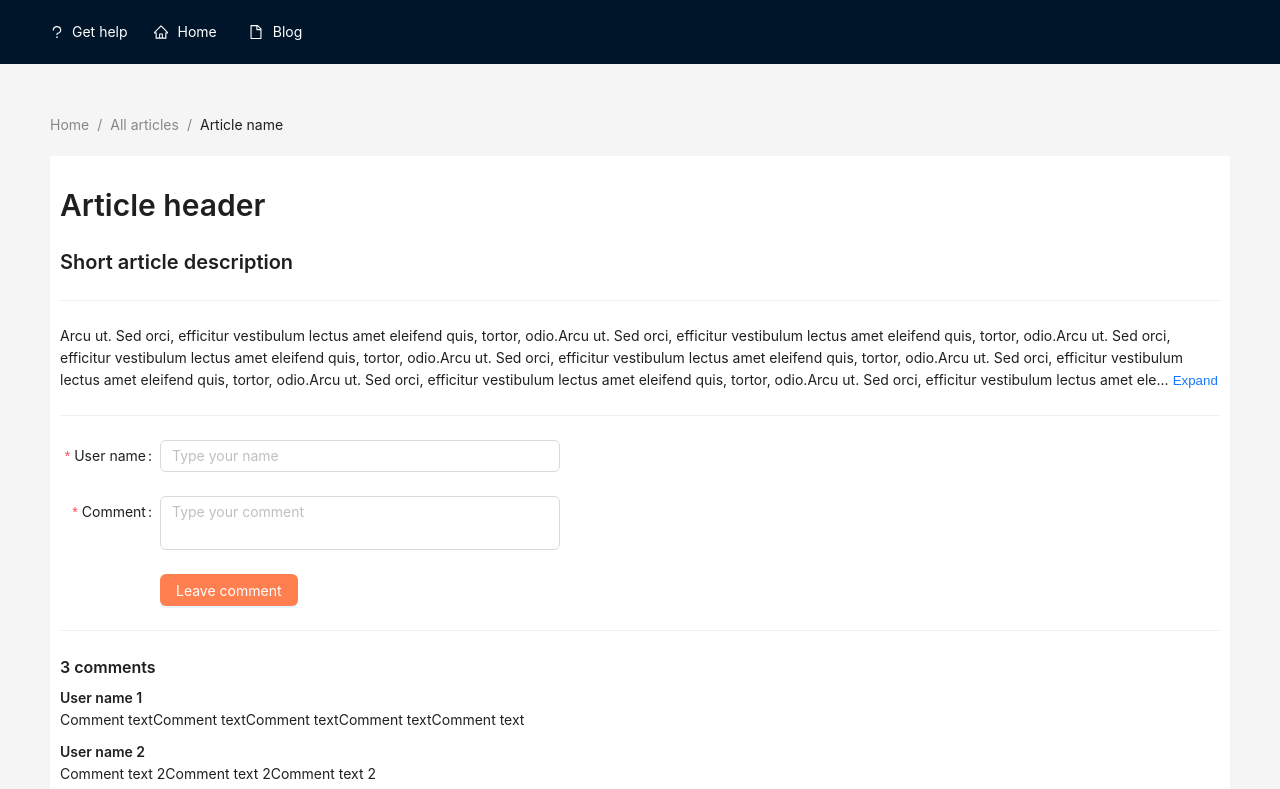
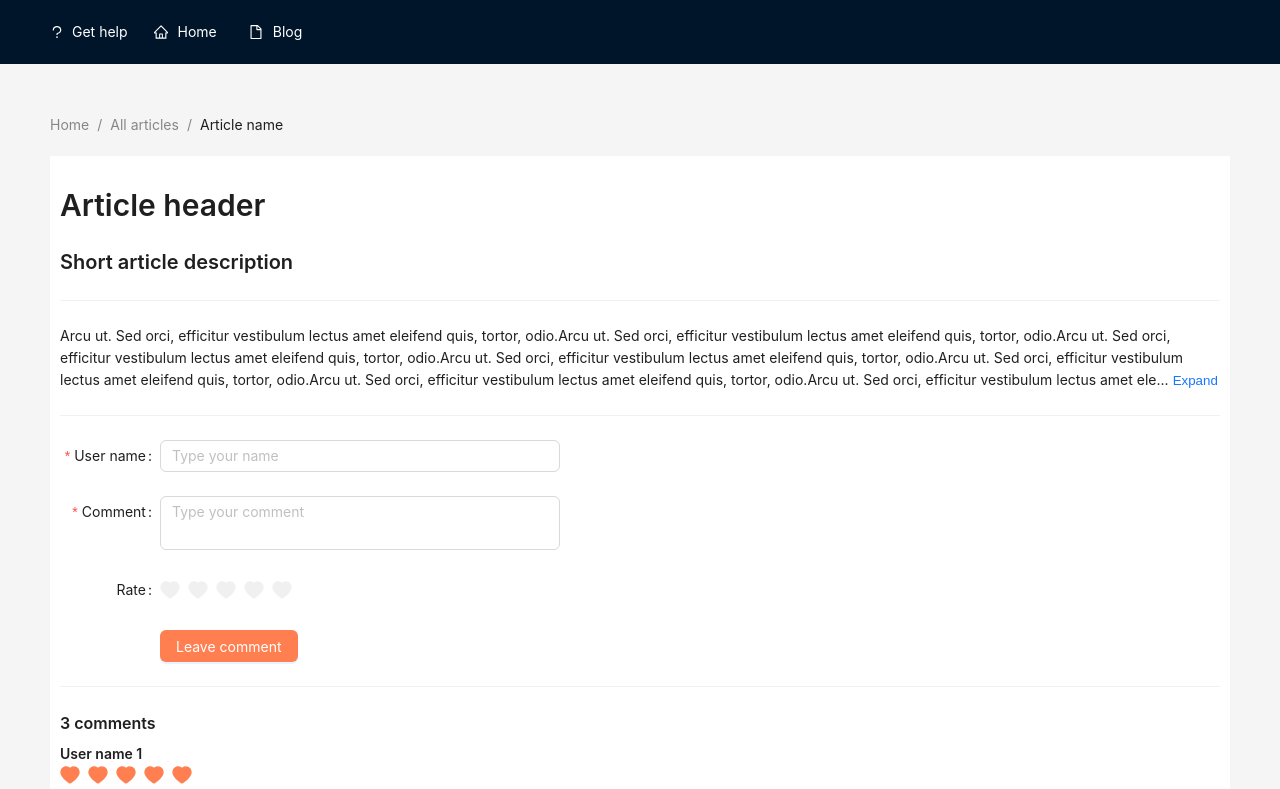
Before and after one commit to AidaChernyavskaya/ant-design, a React (Create React App) app: page / in a window 1280 px wide. Shown: the top 789 px of the page. Built offline with nearby package versions, Linux system fonts and the light colour scheme.

Commit message:
Add rate element to CommentForm

```diff
--- a/src/components/CommentForm/CommentForm.tsx
+++ b/src/components/CommentForm/CommentForm.tsx
@@ -1,7 +1,8 @@
 import React, {FC, useState} from 'react';
-import {Button, Form, Input} from "antd";
+import {Button, Form, Input, Rate} from "antd";
 import {useForm} from "antd/es/form/Form";
 import {IComment} from "../ContentBlock/ContentBlock";
+import {HeartFilled} from "@ant-design/icons";
 
 export interface ICommentForm {
     comments: Array<IComment>;
@@ -12,15 +13,18 @@ const CommentForm: FC<ICommentForm> = ({comments, setComments}) => {
     const [form] = useForm();
     const [commentText, setCommentText] = useState('');
     const [user, setUser] = useState('');
+    const [rate, setRate] = useState(0);
 
     const handleClick = () => {
         const comment = {
             user: user,
             text: commentText,
+            rate: rate,
         };
         setComments([...comments, comment]);
         setCommentText('');
         setUser('');
+        setRate(0);
         form.resetFields();
     }
 
@@ -50,6 +54,7 @@ const CommentForm: FC<ICommentForm> = ({comments, setComments}) => {
                     onChange={(event) => setUser(event.target.value)}
                 />
             </Form.Item>
+
             <Form.Item
                 label={'Comment:'}
                 name={'comment'}
@@ -67,6 +72,11 @@ const CommentForm: FC<ICommentForm> = ({comments, setComments}) => {
                     autoSize={{ minRows: 2, maxRows: 8 }}
                 />
             </Form.Item>
+
+            <Form.Item label={'Rate:'} name={'rate'}>
+                <Rate character={<HeartFilled/>} style={{color: 'coral'}} defaultValue={rate} onChange={(value)=>setRate(value)}/>
+            </Form.Item>
+
             <Form.Item wrapperCol={{offset: 4, span: 16}}>
                 <Button
                     type={"primary"}
--- a/src/components/ContentBlock/ContentBlock.tsx
+++ b/src/components/ContentBlock/ContentBlock.tsx
@@ -1,10 +1,11 @@
 import React, {useEffect, useState} from 'react';
-import {Breadcrumb, Button, Divider, Flex, Form, Input, Typography} from "antd";
+import {Breadcrumb, Button, Col, Divider, Flex, Form, Input, Rate, Row, Typography} from "antd";
 import {Content} from "antd/es/layout/layout";
 import {Simulate} from "react-dom/test-utils";
 import reset = Simulate.reset;
 import {useForm} from "antd/es/form/Form";
 import CommentForm from "../CommentForm/CommentForm";
+import {HeartFilled} from "@ant-design/icons";
 
 export const getJSONFromStorage = (key: string): Array<IComment> => {
     const serialized = localStorage.getItem(key);
@@ -21,6 +22,7 @@ export const setJSONToStorage = (key: string, value: string) => {
 export interface IComment {
     user: string;
     text: string;
+    rate: number;
 }
 
 const ContentBlock = () => {
@@ -28,14 +30,17 @@ const ContentBlock = () => {
         {
             'user': 'User name 1',
             'text': 'Comment text'.repeat(5),
+            'rate': 5,
         },
         {
             'user': 'User name 2',
             'text': 'Comment text 2'.repeat(3),
+            'rate': 1,
         },
         {
             'user': 'User name 3',
             'text': 'Comment text 3 3',
+            'rate': 5,
         },
     ];
     const [comments, setComments] = useState<Array<IComment>>(getJSONFromStorage('comments'));
@@ -76,6 +81,7 @@ const ContentBlock = () => {
                 {comments.map((comment,index) => (
                     <Flex vertical={true} justify={"flex-start"} align={"flex-start"} style={{marginBottom: '10px'}} key={index}>
                         <Typography.Text strong={true}>{comment.user}</Typography.Text>
+                        <Rate disabled defaultValue={comment.rate} character={<HeartFilled/>} style={{color: 'coral'}}/>
                         <Typography.Text>{comment.text}</Typography.Text>
                     </Flex>
                 ))}
```
